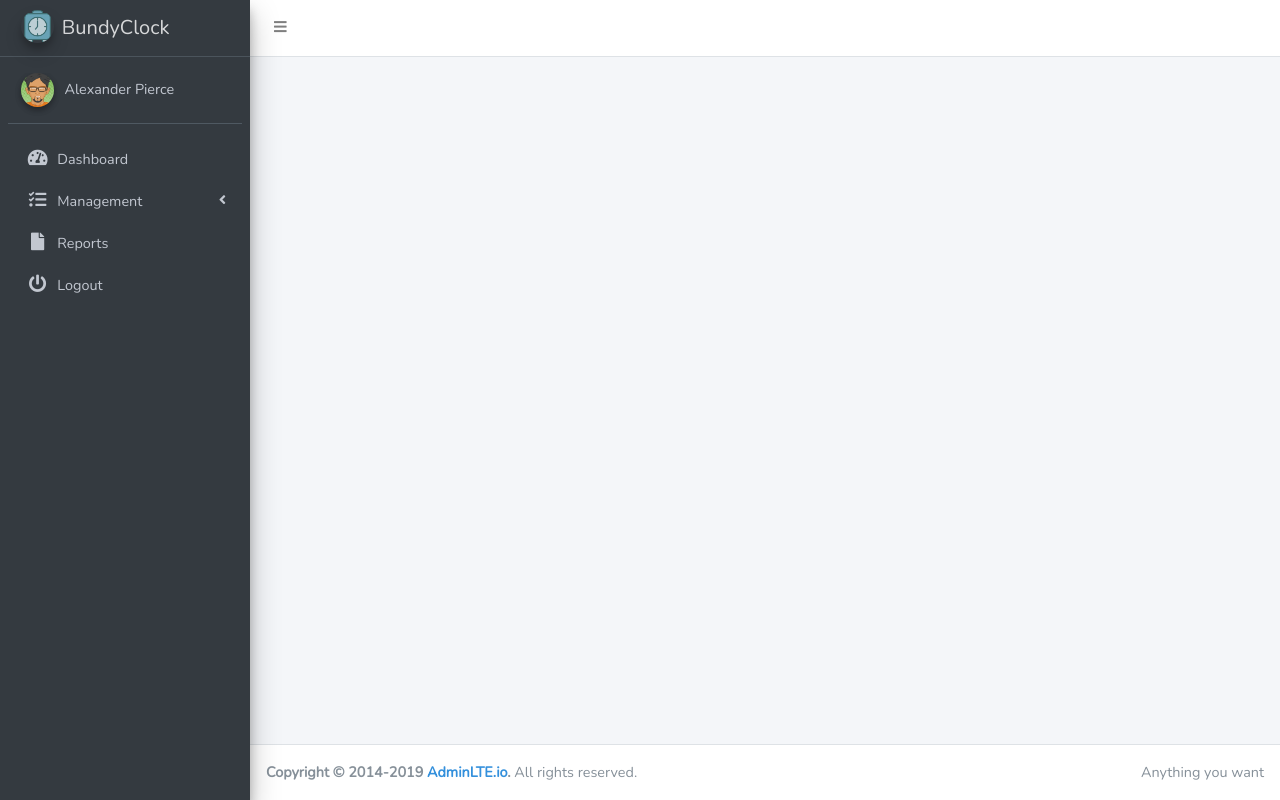
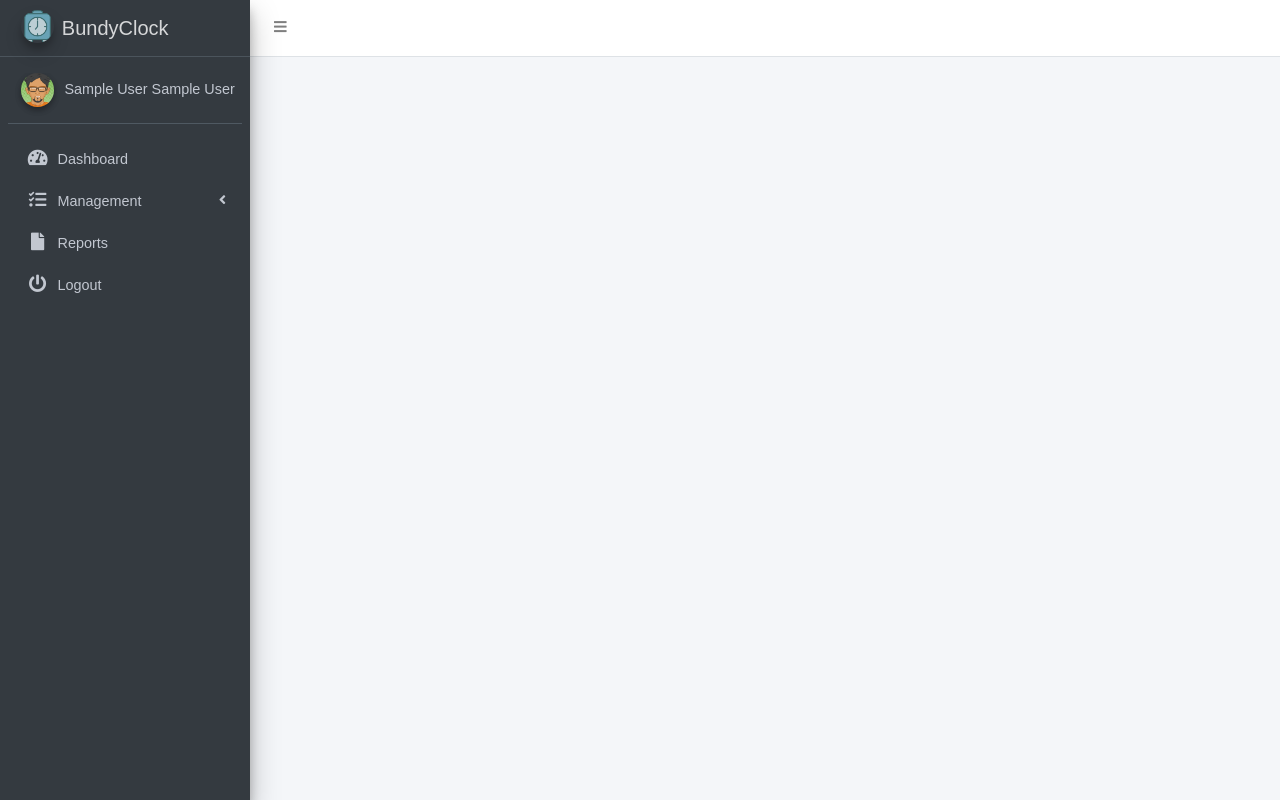
Before and after one commit to franzmercado/bundyclock, a Laravel app: page /home in a window 1280 px wide. Run offline with Laravel 8, Linux system fonts and the light colour scheme; the visitor is signed in with stand-in values (Sample User, id 1); style sheets or scripts are compiled from the project's sources.

Commit message:
insert adminlte

```diff
--- a/package.json
+++ b/package.json
@@ -25,6 +25,7 @@
     },
     "dependencies": {
         "@fortawesome/fontawesome-free": "^5.13.0",
-        "admin-lte": "^3.0.4"
+        "admin-lte": "^3.0.4",
+        "vue-router": "^3.1.6"
     }
 }
--- a/resources/sass/app.scss
+++ b/resources/sass/app.scss
@@ -1,5 +1,5 @@
 // Fonts
-@import url('https://fonts.googleapis.com/css?family=Nunito');
+// @import url('https://fonts.googleapis.com/css?family=Nunito');
 
 // Variables
 @import 'variables';
--- a/resources/views/layouts/master.blade.php
+++ b/resources/views/layouts/master.blade.php
@@ -47,7 +47,7 @@ scratch. This page gets rid of all links and provides the needed markup only.
   <!-- Main Sidebar Container -->
   <aside class="main-sidebar sidebar-dark-primary elevation-4">
     <!-- Brand Logo -->
-    <a href="index3.html" class="brand-link">
+    <a href="/dashboard" class="brand-link">
       <img src="/img/logo.png" alt="AdminLTE Logo" class="brand-image img-circle elevation-3"
            style="opacity: .8">
       <span class="brand-text font-weight-light">BundyClock</span>
@@ -61,14 +61,14 @@ scratch. This page gets rid of all links and provides the needed markup only.
           <img src="/img/avatar.png" class="img-circle elevation-2" alt="User Image">
         </div>
         <div class="info">
-          <a href="#" class="d-block">Alexander Pierce</a>
+          <a href="/profile" class="d-block">{{ Auth::user()->first_name }} {{ Auth::user()->last_name }}</a>
         </div>
       </div>
 
       <!-- Sidebar Menu -->
       <nav class="mt-2">
         <ul class="nav nav-pills nav-sidebar flex-column" data-widget="treeview" role="menu" data-accordion="false">
-          <li class="nav-item">
+          <li class="nav-item active">
             <a href="#" class="nav-link">
               <i class="nav-icon fas fa-tachometer-alt"></i>
               <p>
@@ -137,14 +137,6 @@ scratch. This page gets rid of all links and provides the needed markup only.
 
   <!-- Content Wrapper. Contains page content -->
   <div class="content-wrapper">
-    <!-- Content Header (Page header) -->
-    <div class="content-header">
-      <div class="container-fluid">
-
-      </div><!-- /.container-fluid -->
-    </div>
-    <!-- /.content-header -->
-
     <!-- Main content -->
     <div class="content">
       <div class="container-fluid">
@@ -158,14 +150,14 @@ scratch. This page gets rid of all links and provides the needed markup only.
 
 
   <!-- Main Footer -->
-  <footer class="main-footer">
+  {{-- <footer class="main-footer">
     <!-- To the right -->
     <div class="float-right d-none d-sm-inline">
       Anything you want
     </div>
     <!-- Default to the left -->
     <strong>Copyright &copy; 2014-2019 <a href="https://adminlte.io">AdminLTE.io</a>.</strong> All rights reserved.
-  </footer>
+  </footer> --}}
 </div>
 <!-- ./wrapper -->
 
```
Also changed, not shown: package-lock.json, public/css/app.css.
